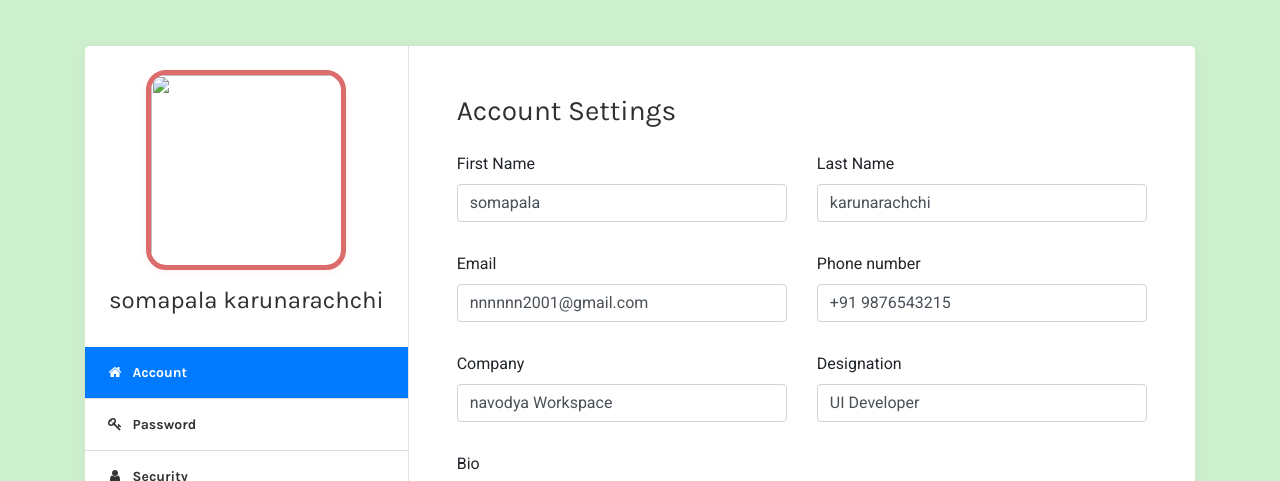
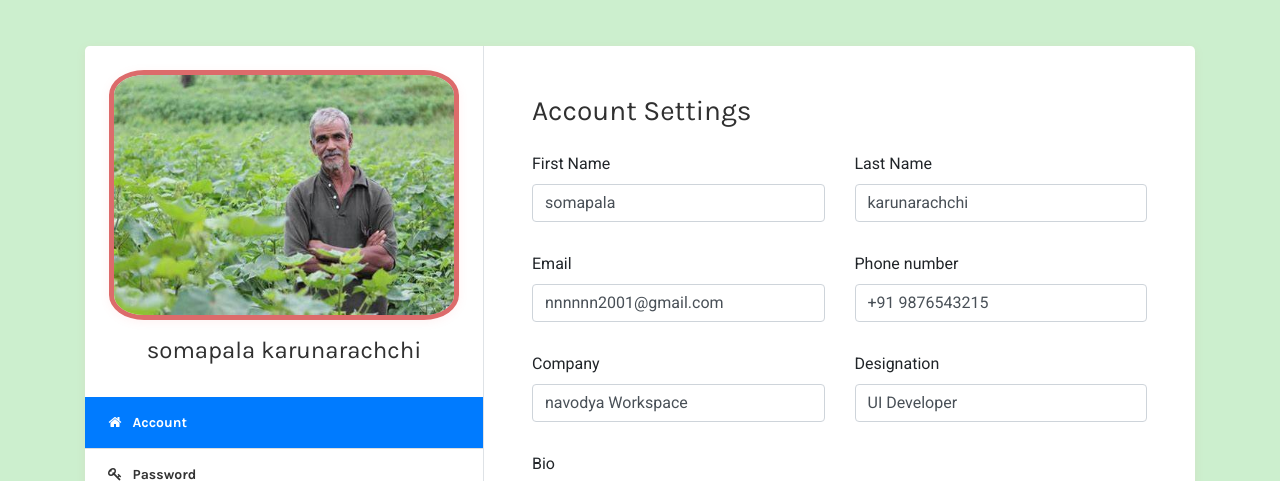
Before and after one commit to nsewmini/Agri_Farmer_App, a plain HTML site: page agro-master/userprofile.html in a window 1280 px wide. Shown: the part 266-747 px from the top of the page. Drawn offline with nearby package versions, Linux system fonts and the light colour scheme; files whose address does not match are found by name.

Commit message:
add farmer details

```diff
--- a/agro-master/userprofile.css
+++ b/agro-master/userprofile.css
@@ -31,8 +31,8 @@ body {
 }
 
 .img-circle img {
-	height: 200px;
-	width: 200px;
+	height: 250px;
+	width: 350px;
 	border-radius: 10%;
 	border: 5px solid #dc6b6b;
 }
--- a/agro-master/userprofile.html
+++ b/agro-master/userprofile.html
@@ -141,7 +141,7 @@
       <div class="profile-tab-nav border-right">
         <div class="p-4">
           <div class="img-circle text-center mb-3">
-            <img src="img/farmerdp.jpg" alt="" class="shadow">
+            <img src="img/farmer.jfif" alt="" class="shadow">
           </div>
           <h4 class="text-center">somapala karunarachchi</h4>
         </div>
```
Also changed, not shown: agro-master/img/core-img/farmer.jfif (added), agro-master/img/farmer.jfif (added), img/core-img/farmer.jfif (added).
